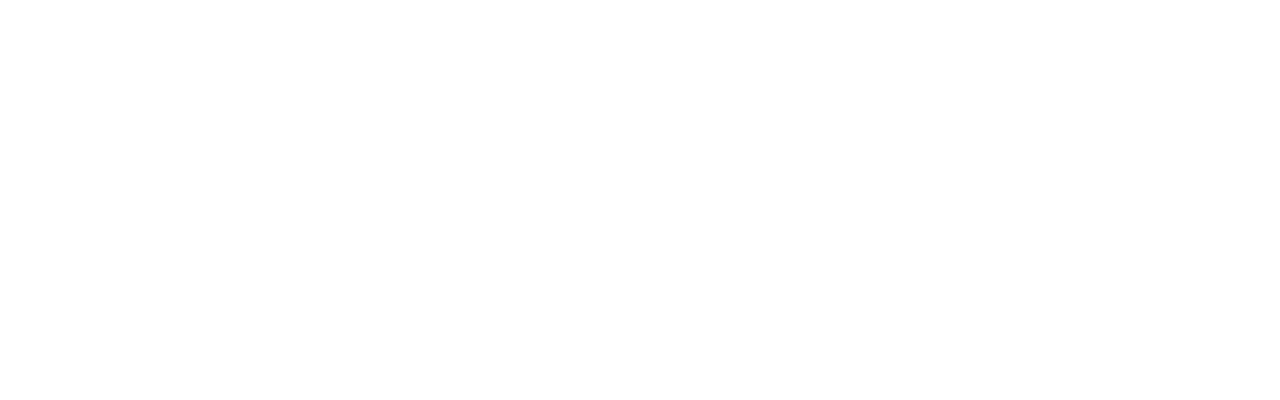
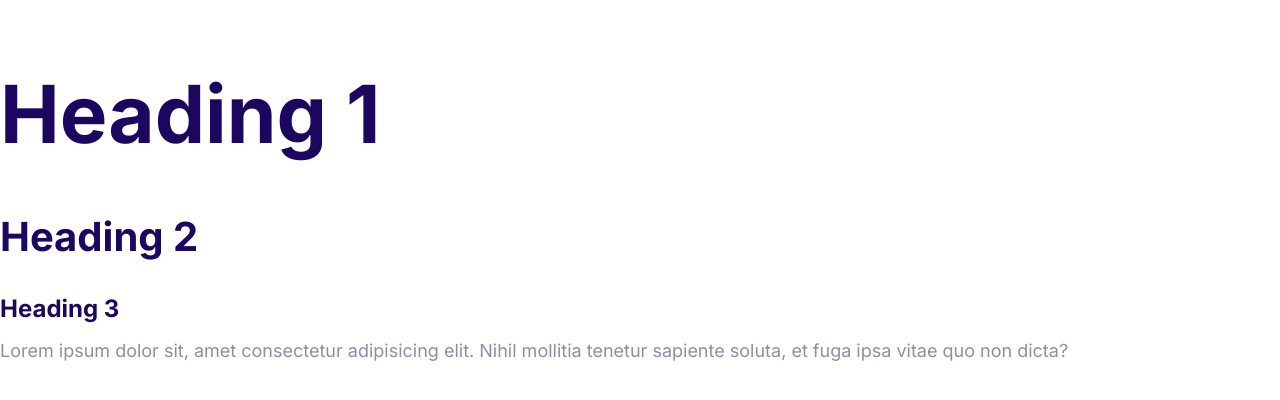
Before and after one commit to ignaf/Moshify, a plain HTML site: page Index.html in a window 1280 px wide. Drawn offline with Linux system fonts and the light colour scheme.

Commit message:
Definiendo estilos de fuentes

```diff
--- a/Index.html
+++ b/Index.html
@@ -5,8 +5,22 @@
     <meta http-equiv="X-UA-Compatible" content="IE=edge" />
     <meta name="viewport" content="width=device-width, initial-scale=1.0" />
     <title>Document</title>
+    <link rel="preconnect" href="https://fonts.googleapis.com" />
+    <link rel="preconnect" href="https://fonts.gstatic.com" crossorigin />
+    <link
+      href="https://fonts.googleapis.com/css2?family=Inter:wght@400;700&display=swap"
+      rel="stylesheet"
+    />
     <link rel="stylesheet" href="css/normalize.css" />
     <link rel="stylesheet" href="css/styles.css" />
   </head>
-  <body></body>
+  <body>
+    <h1>Heading 1</h1>
+    <h2>Heading 2</h2>
+    <h3>Heading 3</h3>
+    <p>
+      Lorem ipsum dolor sit, amet consectetur adipisicing elit. Nihil mollitia
+      tenetur sapiente soluta, et fuga ipsa vitae quo non dicta?
+    </p>
+  </body>
 </html>
--- a/css/styles.css
+++ b/css/styles.css
@@ -5,3 +5,52 @@
   --color-headings: #1b0760;
   --color-body: #918ca4;
 }
+
+html {
+  font-size: 62.5%;
+}
+
+body {
+  font-family: Inter, Arial, Helvetica, sans-serif;
+  font-size: 2.4rem;
+  line-height: 1.5;
+  color: var(--color-body);
+}
+
+h1,
+h2,
+h3 {
+  color: var(--color-headings);
+  margin-bottom: 1rem;
+}
+
+h1 {
+  font-size: 7rem;
+}
+
+h2 {
+  font-size: 4rem;
+}
+
+h3 {
+  font-size: 3rem;
+}
+
+p {
+  margin-top: 0;
+}
+
+@media screen and (min-width: 1024px) {
+  body {
+    font-size: 1.8rem;
+  }
+  h1 {
+    font-size: 8rem;
+  }
+  h2 {
+    font-size: 4rem;
+  }
+  h3 {
+    font-size: 2.4rem;
+  }
+}
```
